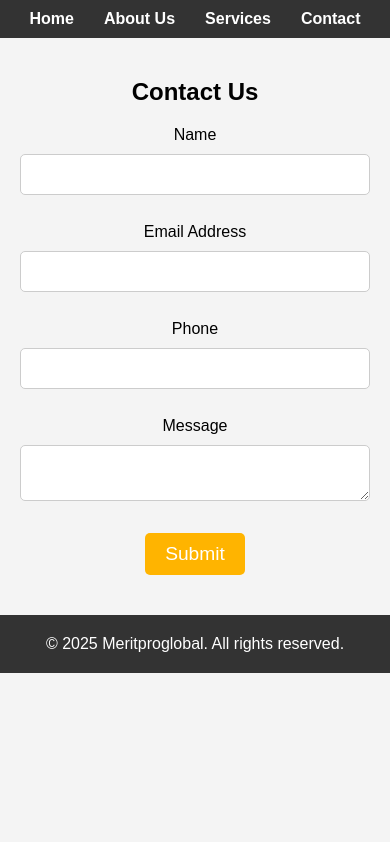
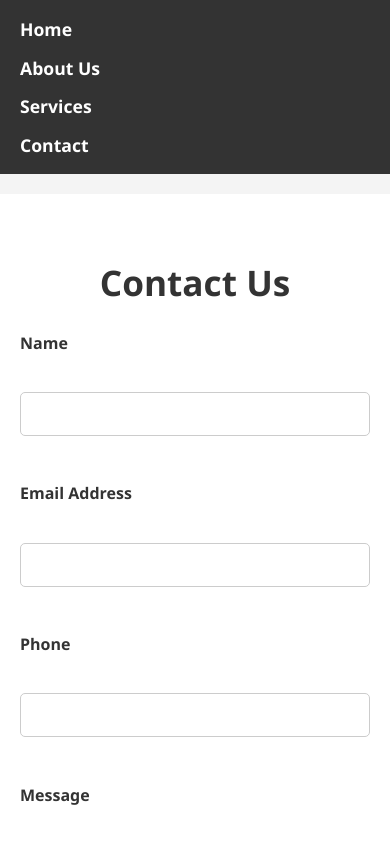
Before and after one commit to mayankraj096/wesite, a plain HTML site: page contact.html in a window 390 px wide. Shown: the top 842 px of the page. Drawn offline with Linux system fonts and the light colour scheme.

Commit message:
change
change

```diff
--- a/styles.css
+++ b/styles.css
@@ -1,4 +1,4 @@
-/* Reset default styles */
+/* Global Reset and Base Styles */
 * {
     margin: 0;
     padding: 0;
@@ -6,44 +6,56 @@
 }
 
 body {
-    font-family: 'Arial', sans-serif;
+    font-family: 'Segoe UI', Tahoma, Geneva, Verdana, sans-serif;
+    line-height: 1.6;
     background-color: #f4f4f4;
+    color: #333;
 }
 
+/* Container for layout */
+.container {
+    max-width: 1100px;
+    margin: 0 auto;
+    padding: 0 20px;
+}
+
+/* Header Styles */
 header {
     background-color: #333;
-    padding: 10px 0;
+    padding: 15px 0;
     position: sticky;
     top: 0;
-    z-index: 1000;
+    z-index: 999;
 }
 
-header nav ul {
-    list-style-type: none;
+nav ul {
+    list-style: none;
     display: flex;
     justify-content: center;
+    flex-wrap: wrap;
 }
 
-header nav ul li {
-    margin: 0 15px;
+nav ul li {
+    margin: 0 20px;
 }
 
-header nav ul li a {
+nav ul li a {
     color: white;
     text-decoration: none;
     font-weight: bold;
+    font-size: 1.1rem;
 }
 
-header nav ul li a:hover {
+nav ul li a:hover {
     color: #ffb400;
 }
 
 /* Hero Section */
 .hero {
-    background: url('hero-image.jpg') no-repeat center center/cover;
+    background-color: #444;
     color: white;
     text-align: center;
-    padding: 50px 0;
+    padding: 80px 20px;
 }
 
 .hero h1 {
@@ -51,69 +63,120 @@ header nav ul li a:hover {
     margin-bottom: 20px;
 }
 
+.hero p {
+    font-size: 1.2rem;
+    margin-bottom: 30px;
+}
+
 .cta-btn {
     background-color: #ffb400;
-    padding: 10px 20px;
+    padding: 12px 25px;
+    color: white;
     text-decoration: none;
-    color: white;
     border-radius: 5px;
-    font-size: 1.2rem;
-    transition: background-color 0.3s;
+    font-size: 1rem;
+    transition: background-color 0.3s ease;
+    display: inline-block;
 }
 
 .cta-btn:hover {
-    background-color: #333;
+    background-color: #222;
 }
 
-/* About Section */
+/* Section Styles */
 .about, .services, .contact {
-    text-align: center;
-    padding: 40px 20px;
+    padding: 60px 20px;
+    background-color: #fff;
+    margin-top: 20px;
 }
 
-h1 {
+.about h1, .services h1, .contact h1 {
     margin-bottom: 20px;
+    font-size: 2.2rem;
+    text-align: center;
 }
 
+/* Services Section */
 .service-card {
-    background-color: white;
-    margin: 20px;
-    padding: 20px;
+    background-color: #fefefe;
     border-radius: 8px;
-    box-shadow: 0 4px 8px rgba(0, 0, 0, 0.1);
-    transition: transform 0.3s ease-in-out;
+    box-shadow: 0 2px 10px rgba(0, 0, 0, 0.1);
+    padding: 25px;
+    margin: 20px auto;
+    max-width: 800px;
+    transition: transform 0.3s;
 }
 
 .service-card:hover {
-    transform: scale(1.05);
+    transform: translateY(-5px);
 }
 
+.service-card h2 {
+    margin-bottom: 10px;
+    color: #222;
+}
+
+/* Contact Form */
+form {
+    max-width: 600px;
+    margin: 0 auto;
+}
+
+form input, form textarea {
+    width: 100%;
+    padding: 12px;
+    margin-top: 10px;
+    border: 1px solid #ccc;
+    border-radius: 5px;
+    font-size: 1rem;
+}
+
+form label {
+    display: block;
+    margin-top: 20px;
+    font-weight: bold;
+}
+
+form button {
+    margin-top: 20px;
+    background-color: #ffb400;
+    padding: 12px 25px;
+    color: white;
+    border: none;
+    border-radius: 5px;
+    font-size: 1rem;
+    cursor: pointer;
+}
+
+form button:hover {
+    background-color: #222;
+}
+
+/* Footer */
 footer {
     background-color: #333;
     color: white;
     text-align: center;
-    padding: 20px;
+    padding: 20px 10px;
+    margin-top: 40px;
 }
 
-/* Contact Form */
-form input, form textarea {
-    width: 100%;
-    padding: 12px;
-    margin: 10px 0;
-    border-radius: 5px;
-    border: 1px solid #ccc;
+/* Responsive Design */
+@media (max-width: 768px) {
+    nav ul {
+        flex-direction: column;
+        gap: 10px;
+    }
+
+    .hero h1 {
+        font-size: 2.2rem;
+    }
+
+    .service-card {
+        padding: 20px;
+    }
+
+    form input, form textarea {
+        font-size: 1rem;
+    }
 }
-
-form button {
-    background-color: #ffb400;
-    padding: 12px 20px;
-    border: none;
-    border-radius: 5px;
-    font-size: 1.2rem;
-    color: white;
-    cursor: pointer;
-}
-
-form button:hover {
-    background-color: #333;
-}
```
